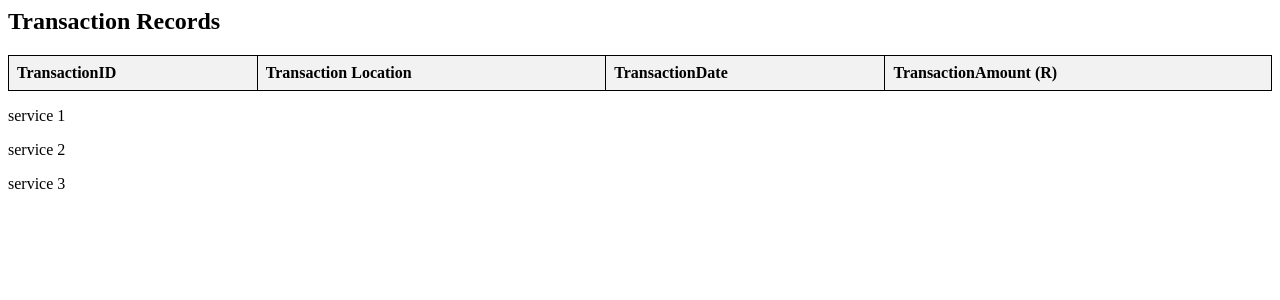
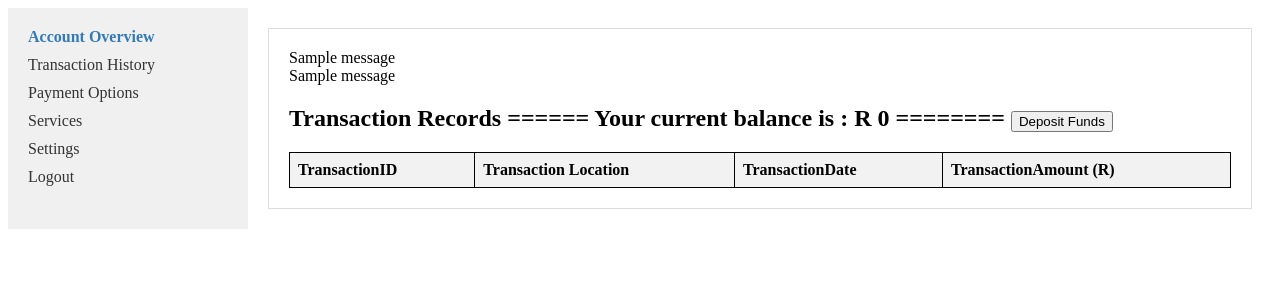
Before and after one commit to BongaGougota0/Predict-Customer-Spenditure, a Flask app: page /payments/ in a window 1280 px wide. Shown: the top 300 px of the page. Run offline with Flask 3, Linux system fonts and the light colour scheme; a user stored in the database is signed in; one stand-in notice (Sample message) is shown; lists and menus that the app fills with data are empty.

Commit message:
update db. + deposit balance

```diff
--- a/Bank_Project/cto_bank/main/routes.py
+++ b/Bank_Project/cto_bank/main/routes.py
@@ -1,14 +1,15 @@
 from flask import render_template, url_for, flash, redirect, request, Blueprint
 from flask_login import current_user, login_required
+from cto_bank import db
 
-from cto_bank.models import Transaction
+from cto_bank.models import Transaction, Service, User
 
 mainbp = Blueprint('mainbp', __name__)
 
 @mainbp.route("/dashboard/")
 @login_required
 def dashboard():
-    services = ["service 1", "service 2", "service 3"]
+    services = Service.query.all()
     return render_template("default_board.html", services = services)
 
 @mainbp.route("/transactions/")
@@ -20,17 +21,34 @@
 @mainbp.route("/bank-services/")
 @login_required
 def services():
-    services = ["service 1", "service 2", "service 3"]
     #get all services suggested for this user.
-    return render_template("transactions.html", services = services)
+    services = Service.query.all()
+    return render_template("services.html", services = services)
 
 @mainbp.route("/payments/")
 @login_required
 def payments():
-    services = ["service 1", "service 2", "service 3"]
+    services = ""
     return render_template("transactions.html", services = services)
 
 @mainbp.route("/settings/")
 @login_required
 def settings():
     return render_template("transactions.html")
+
+@mainbp.route("/deposit-into-your-account", methods=["POST"])
+def deposit():
+    if request.method == 'POST':
+        #update user account balance
+        account_balance = User.query.get(current_user.id)
+        top_up_amount = int(request.form['account_top_up'])
+        account_balance.account_balance += top_up_amount
+        db.session.commit()
+
+        flash('Funds deposited into your account.', 'success')
+    if current_user.account_balance == 'None':
+        print(f"render on visit: account balance {current_user.account_balance}")
+        current_user.account_balance = 0
+        db.session.commit()
+
+    return redirect(url_for('mainbp.transactions'))
--- a/Bank_Project/cto_bank/models.py
+++ b/Bank_Project/cto_bank/models.py
@@ -18,9 +18,10 @@
     date = db.Column(db.DateTime, nullable=False, default=datetime.utcnow)
     role = db.Column(db.String(15), nullable=False, default='customer')
     gender = db.Column(db.String(2), nullable=True, default='X')
+    account_balance = db.Column(db.Integer, default=0)
 
     def __repr__(self):
-        return f"( id = {self.id}, name = {self.name}, account_number = {self.account_number}, gender =  {self.gender} )\n"
+        return f"( id = {self.id}, name = {self.name}, account_number = {self.account_number}, gender =  {self.gender}, balance = {self.account_balance} )\n"
 
 class Transaction(db.Model):
     id = db.Column(db.Integer, primary_key=True)
--- a/Bank_Project/cto_bank/templates/board_layout.html
+++ b/Bank_Project/cto_bank/templates/board_layout.html
@@ -75,6 +75,7 @@
 		}
 	</style>
 </head>
+
 <body>
 	<div class="dashboard">
 		<div class="sidebar">
@@ -89,20 +90,19 @@
 		</div>
 		<div class="main-content">
 			<div class="selected-content">
+				{% with messages = get_flashed_messages(with_categories=true) %}
+				{% if messages %}
+				{% for category, message in messages %}
+				<div class="alert alert-{{ category }}">
+					{{ message }}
+				</div>
+				{% endfor %}
+				{% endif %}
+				{% endwith %}
 				<!-- Content for Account Overview will be displayed here -->
 				{% block content %}
 				{% endblock content %}
 			</div>
 		</div>
 	</div>
-
-    {% for service in services %}
-        <div class="slider">
-            <div class="slide">
-                <!-- Slide display content -->
-                <p>{{ service }}</p>
-            </div>
-        </div>
-    {% endfor %}
-
 </body>
--- a/Bank_Project/cto_bank/templates/default_board.html
+++ b/Bank_Project/cto_bank/templates/default_board.html
@@ -1,4 +1,5 @@
 {% extends "board_layout.html" %}
 {% block content %}
 
+
 {% endblock content %}
--- a/Bank_Project/cto_bank/templates/transactions.html
+++ b/Bank_Project/cto_bank/templates/transactions.html
@@ -1,4 +1,4 @@
-<!-- {% extends "board_layout.html" %} -->
+{% extends "board_layout.html" %}
 {% block content %}
 <head>
     <title>My Transactions</title>
@@ -21,11 +21,77 @@
         tr:nth-child(even) {
             background-color: #f2f2f2;
         }
+        #Form body {
+            font-family: Arial, sans-serif;
+        }
+
+        .popup-form {
+            display: none;
+            position: fixed;
+            z-index: 1;
+            left: 0;
+            top: 0;
+            width: 100%;
+            height: 100%;
+            overflow: auto;
+            background-color: rgba(0, 0, 0, 0.5);
+        }
+
+        .popup-form form {
+            background-color: white;
+            margin: 20% auto;
+            padding: 20px;
+            width: 80%;
+            max-width: 400px;
+        }
+
+        .popup-form h2 {
+            text-align: center;
+        }
+
+        .popup-form label,
+        .popup-form input,
+        .popup-form textarea,
+        .popup-form button {
+            display: block;
+            width: 100%;
+            margin-bottom: 10px;
+        }
+
+        .popup-form button {
+            width: 48%;
+            margin-right: 2%;
+            float: left;
+        }
+
+        .popup-form button:last-child {
+            margin-right: 0;
+            float: right;
+        }
+
+        .popup-form button[type="submit"] {
+            background-color: #4CAF50;
+            color: white;
+            border: none;
+        }
+
+        .popup-form button[type="submit"]:hover,
+        .popup-form button[type="button"]:hover {
+            background-color: #45a049;
+        }
     </style>
 </head>
 <body>
-
-<h2>Transaction Records</h2>
+    {% with messages = get_flashed_messages(with_categories=true) %}
+    {% if messages %}
+    {% for category, message in messages %}
+    <div class="alert alert-{{ category }}">
+        {{ message }}
+    </div>
+    {% endfor %}
+    {% endif %}
+    {% endwith %}
+<h2>Transaction Records ======  Your current balance is : R {{ current_user.account_balance }}   ======== <button id="open-popup-btn">  Deposit Funds</button></h2>
 
 <table>
     <thead>
@@ -48,5 +114,27 @@
     </tbody>
 </table>
 
+<div id="popup-form" class="popup-form">
+    <form id="form" action="{{ url_for('mainbp.deposit') }}" method="POST">
+
+        <h2>Deposit Hypothetical Funds</h2>
+        <label for="title">Reference : {{ current_user.name }}</label><br>
+        <label for="amount">Amount:</label><br>
+        <input type="number" id="amount" name="account_top_up" required><br>
+        <button type="submit">Submit</button>
+        <button type="button" id="close-popup-btn">Close</button>
+    </form>
+</div>
+
+<script>
+    document.getElementById("open-popup-btn").addEventListener("click", function () {
+        document.getElementById("popup-form").style.display = "block";
+    });
+
+    document.getElementById("close-popup-btn").addEventListener("click", function () {
+        document.getElementById("popup-form").style.display = "none";
+    });
+</script>
+
 </body>
 {% endblock content %}
```
Also changed, not shown: Bank_Project/cto_bank/templates/admin_services.html (+9 -1 lines), Bank_Project/cto_bank/templates/index.html (+51 -35 lines), Bank_Project/cto_bank/templates/services.html (added, +54 -0 lines), Bank_Project/migrations/versions/bc2b669137ad_.py (added, +32 -0 lines), Bank_Project/instance/mysite.db. Lines whose indentation alone changed are shown as unchanged.
